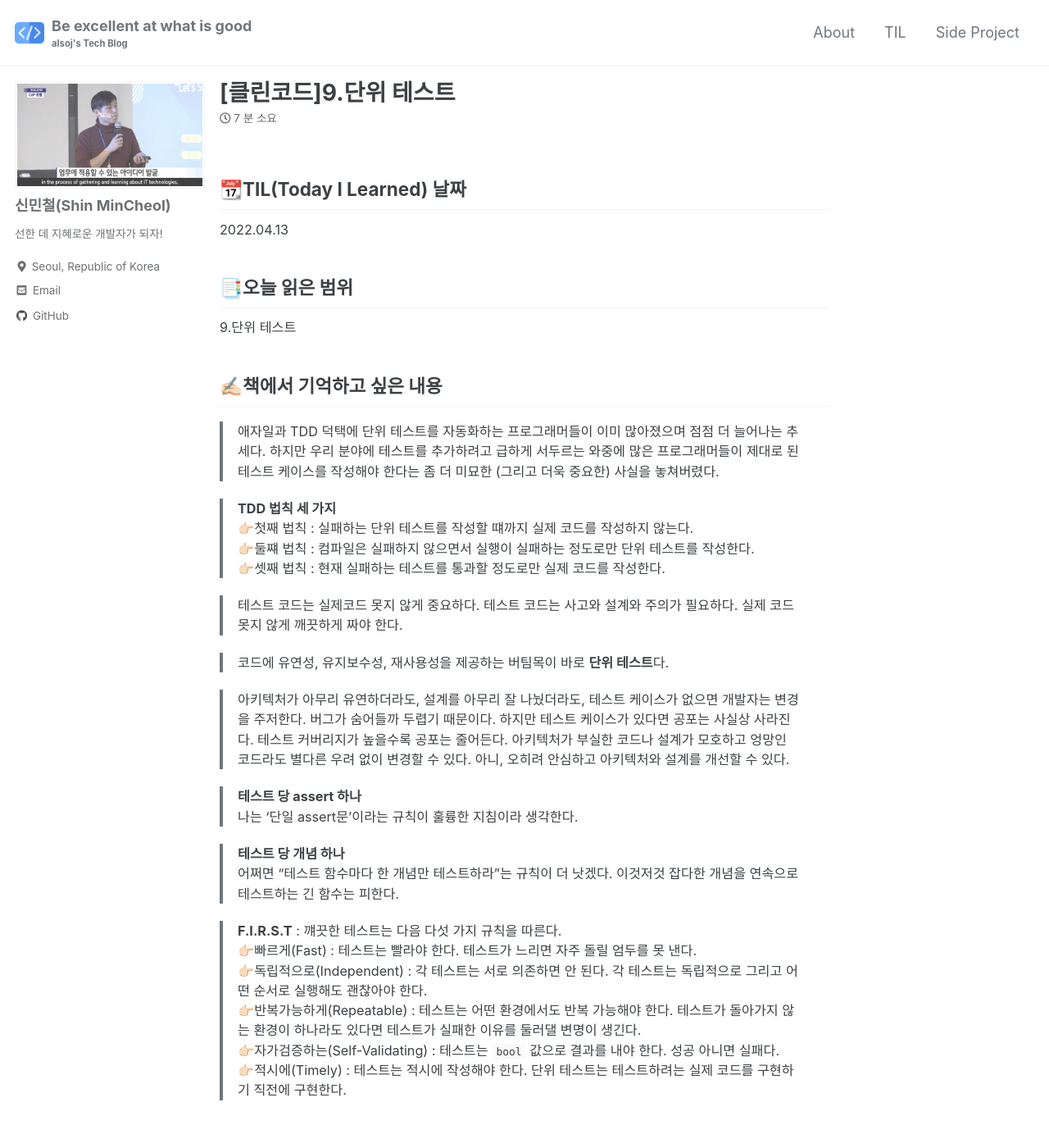
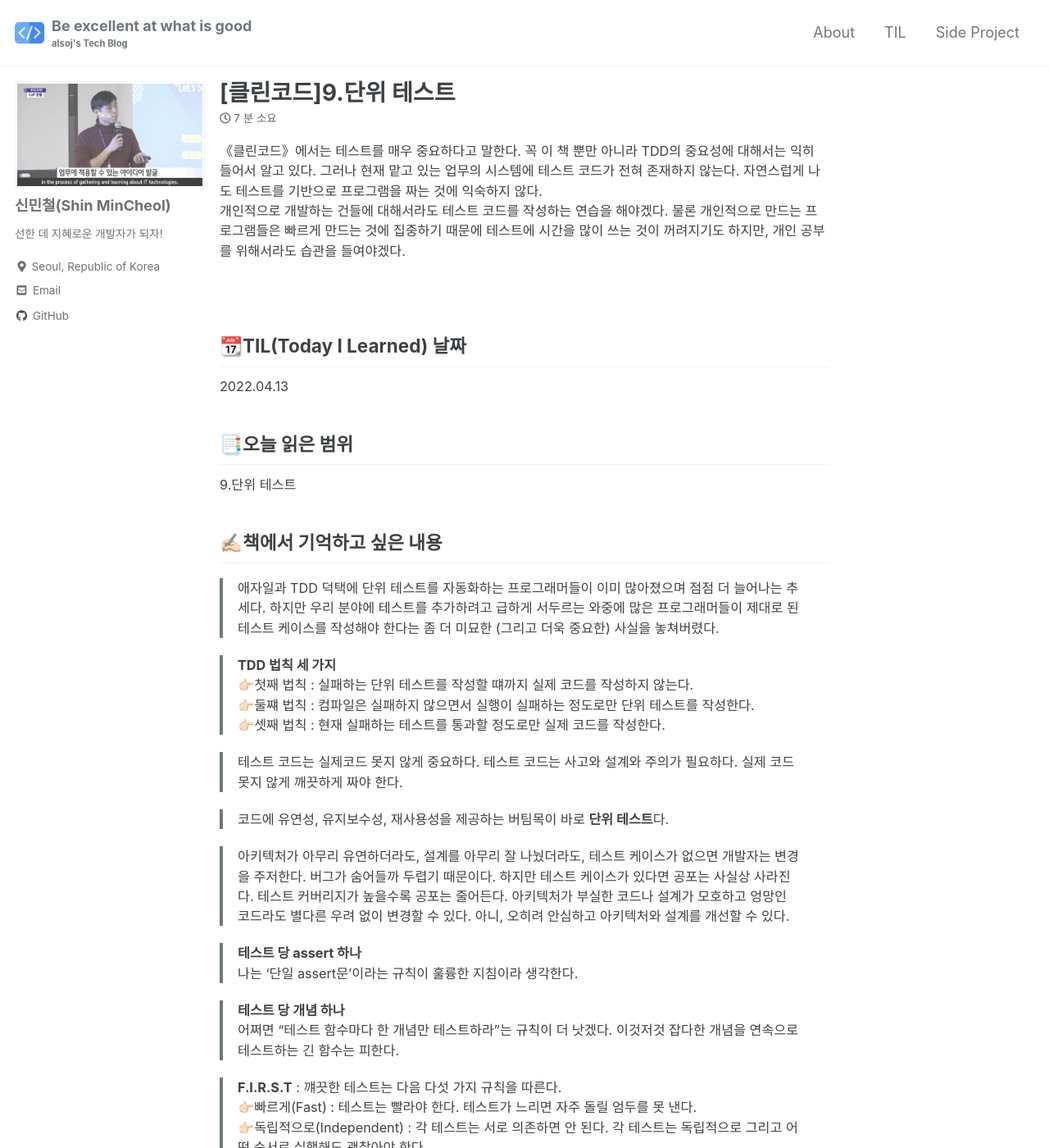
Before and after one commit to alsoj/alsoj.github.io, a Jekyll site: the page built from _posts/til/clean code/2022-04-13-[클린코드]9.단위 테스트.md, in a window 1280 px wide and 1400 px high. Shown: the whole window at 82% size. Built offline with Jekyll 4.4.1, drawn with Linux system fonts in a browser that asks for light colours; cached includes are drawn as plain includes; comment, search, counter and statistics services are not loaded; some of the changed text lies outside the part shown.

Commit message:
modify TIL clean code

```diff
--- a/_posts/til/clean code/2022-04-13-[클린코드]9.단위 테스트.md
+++ b/_posts/til/clean code/2022-04-13-[클린코드]9.단위 테스트.md
@@ -7,6 +7,11 @@ tags:
   - Clean Code
   - Programming
 ---
+
+《클린코드》에서는 테스트를 매우 중요하다고 말한다. 꼭 이 책 뿐만 아니라 TDD의 중요성에 대해서는 익히 들어서 알고 있다. 그러나 현재 맡고 있는 업무의 시스템에 테스트 코드가 전혀 존재하지 않는다. 자연스럽게 나도 테스트를 기반으로 프로그램을 짜는 것에 익숙하지 않다.
+개인적으로 개발하는 건들에 대해서라도 테스트 코드를 작성하는 연습을 해야겠다. 물론 개인적으로 만드는 프로그램들은 빠르게 만드는 것에 집중하기 때문에 테스트에 시간을 많이 쓰는 것이 꺼려지기도 하지만, 개인 공부를 위해서라도 습관을 들여야겠다.
+
+<br />
 
 ## 📆TIL(Today I Learned) 날짜
 
@@ -46,13 +51,6 @@ tags:
 
 <br />
 
-## ❗오늘 읽은 소감은?
-
-- 《클린코드》에서는 테스트를 매우 중요하다고 말한다. 꼭 이 책 뿐만 아니라 TDD의 중요성에 대해서는 익히 들어서 알고 있다. 그러나 현재 맡고 있는 업무의 시스템에 테스트 코드가 전혀 존재하지 않는다. 자연스럽게 나도 테스트를 기반으로 프로그램을 짜는 것에 익숙하지 않다.
-- 개인적으로 개발하는 건들에 대해서라도 테스트 코드를 작성하는 연습을 해야겠다. 물론 개인적으로 만드는 프로그램들은 빠르게 만드는 것에 집중하기 때문에 테스트에 시간을 많이 쓰는 것이 꺼려지기도 하지만, 개인 공부를 위해서라도 습관을 들여야겠다.
-
-<br />
-
 ## ❓궁금한 내용, 잘 이해되지 않는 내용
 
 - 없음
```
